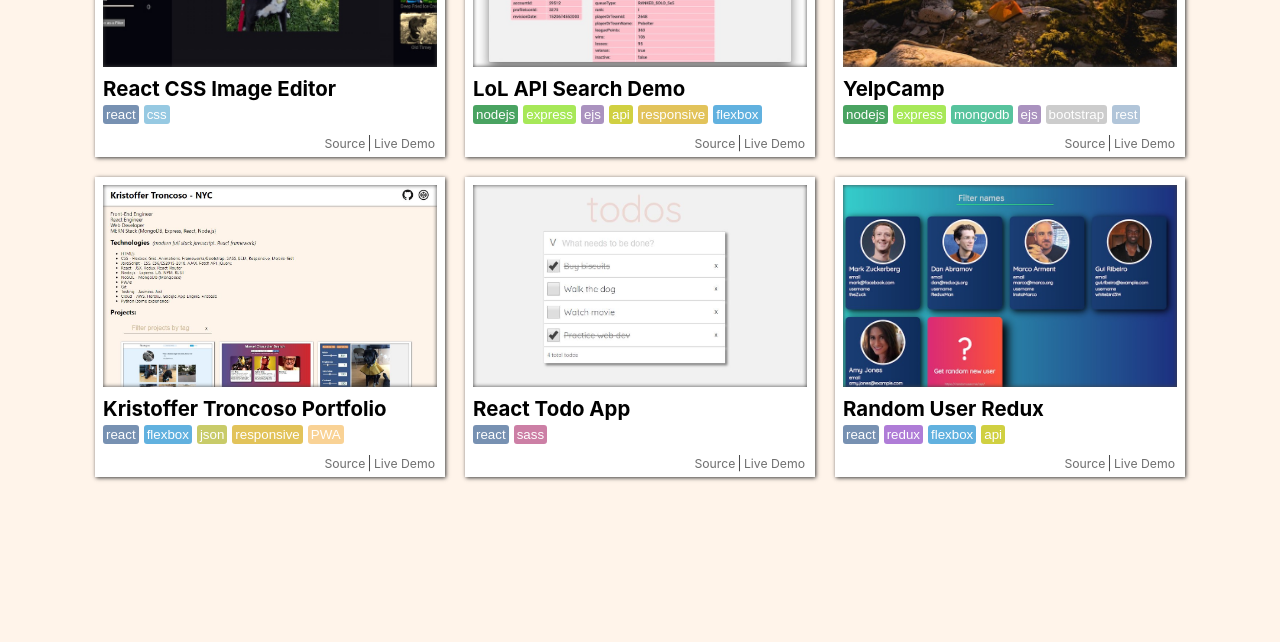
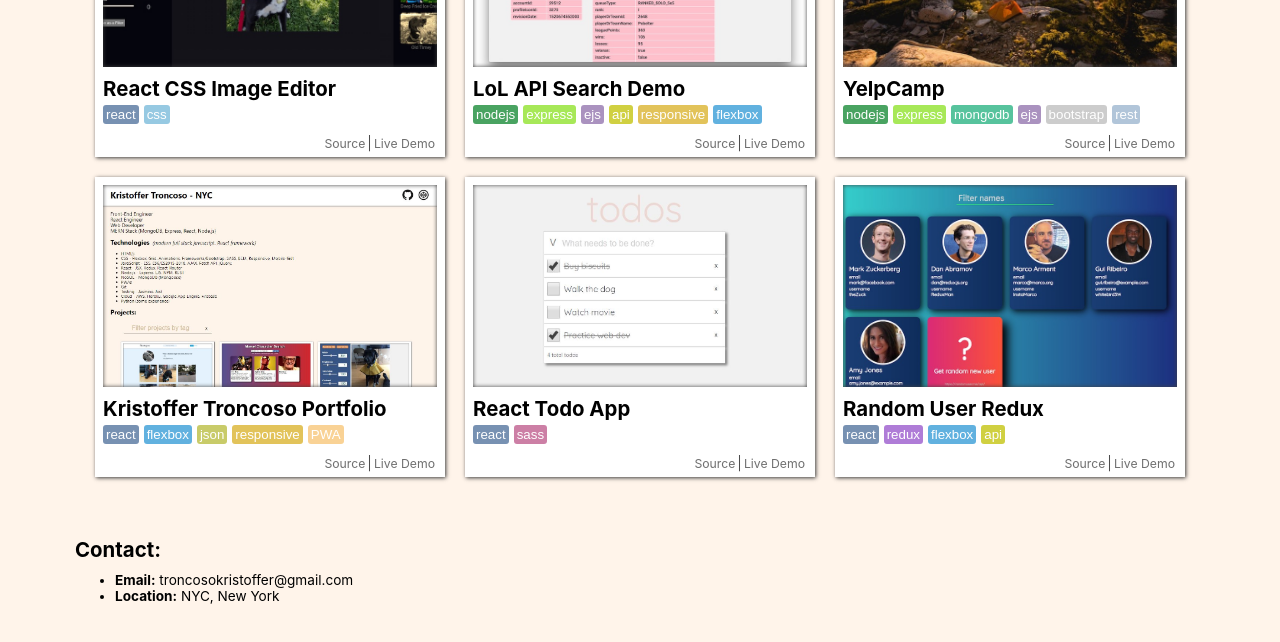
Before and after one commit to KristofferTroncoso/KristofferTroncoso.github.io, a React (Create React App) app: page / in a window 1280 px wide. Shown: the part 900-1542 px from the top of the page. Built offline with nearby package versions, Linux system fonts and the light colour scheme.

Commit message:
Add Contact section to website

```diff
--- a/src/components/App.js
+++ b/src/components/App.js
@@ -4,6 +4,7 @@ import Navbar from './Navbar';
 import About from './About';
 import ProjectsList from './ProjectsList';
 import SearchForm from './SearchForm';
+import Contact from './Contact';
 
 class App extends Component {
   constructor(props) {
@@ -44,6 +45,7 @@ class App extends Component {
         <h2 className="wrapper">Projects:</h2>
         <SearchForm handleChange={this.handleChange} projects={this.state.projects} filterTag={this.state.filterTag} clearFilterTag={this.clearFilterTag} />
         <ProjectsList projects={this.state.projects} filterTag={this.state.filterTag} changeFilterTag={this.changeFilterTag} />
+        <Contact />
       </div>
     );
   }
--- /dev/null
+++ b/src/components/Contact.css
@@ -0,0 +1,3 @@
+.Contact {
+  margin-top: 50px;
+}
--- /dev/null
+++ b/src/components/Contact.js
@@ -0,0 +1,16 @@
+import React from 'react';
+import './Contact.css';
+
+function Contact() {
+  return (
+    <div className="Contact wrapper">
+      <h2>Contact:</h2>
+      <ul>
+        <li><strong>Email:</strong>  <span>troncosokristoffer@gmail.com</span></li>
+        <li><strong>Location:</strong>  <span>NYC, New York</span></li>
+      </ul>
+    </div>
+  );
+}
+
+export default Contact;
```
